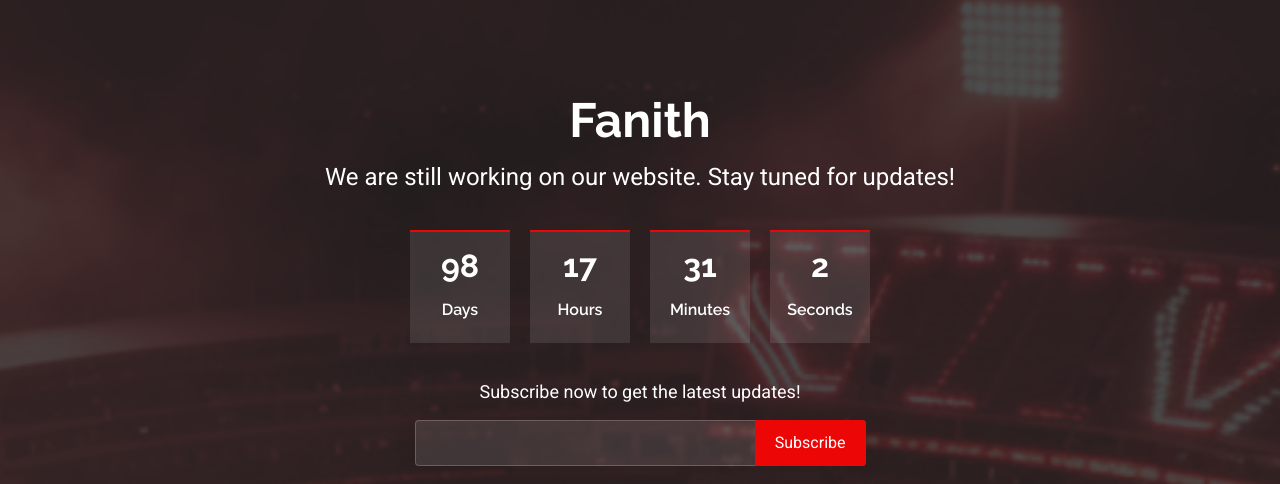
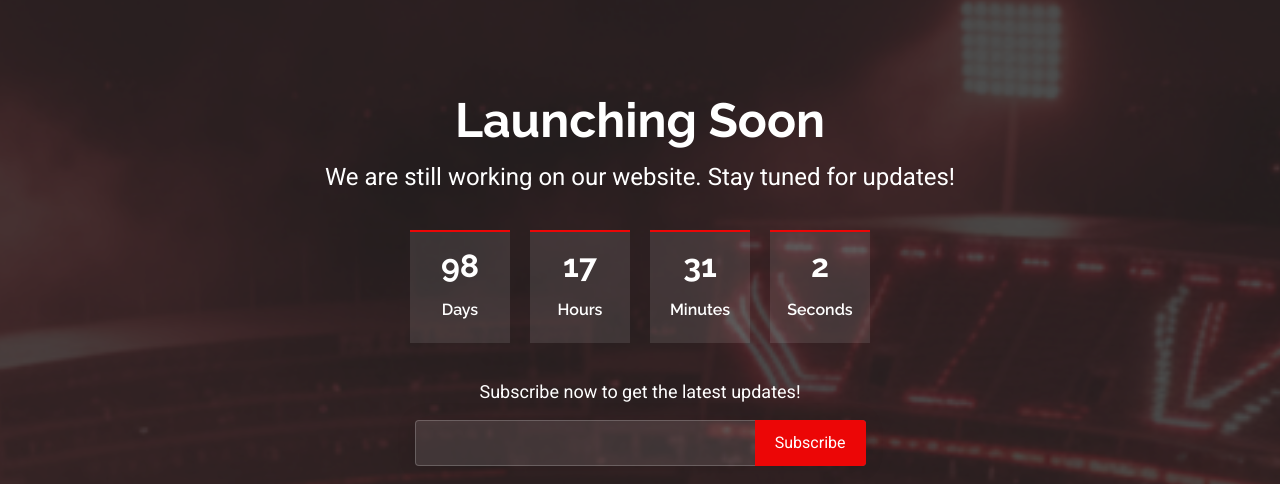
Before and after one commit to holisticLearning/fanith-coming-soon, a plain HTML site: page index.html in a window 1280 px wide. Shown: the part 71-555 px from the top of the page. Drawn offline with Linux system fonts and the light colour scheme.

Commit message:
Changes on 23-12-2025 (11:58 AM)

```diff
--- a/index.html
+++ b/index.html
@@ -4,7 +4,7 @@
 <head>
   <meta charset="utf-8">
   <meta content="width=device-width, initial-scale=1.0" name="viewport">
-  <title>Fanith - Coming Soon</title>
+  <title>Fanith - Launching Soon</title>
   <meta name="description" content="">
   <meta name="keywords" content="">
 
@@ -67,7 +67,7 @@
       <div class="container text-center" data-aos="fade-up" data-aos-delay="100">
         <div class="row justify-content-center">
           <div class="col-lg-8">
-            <h2>Fanith</h2>
+            <h2>Launching Soon</h2>
             <p>We are still working on our website. Stay tuned for updates!</p>
           </div>
           <div class="countdown d-flex justify-content-center" data-count="2026/04/01">
```
